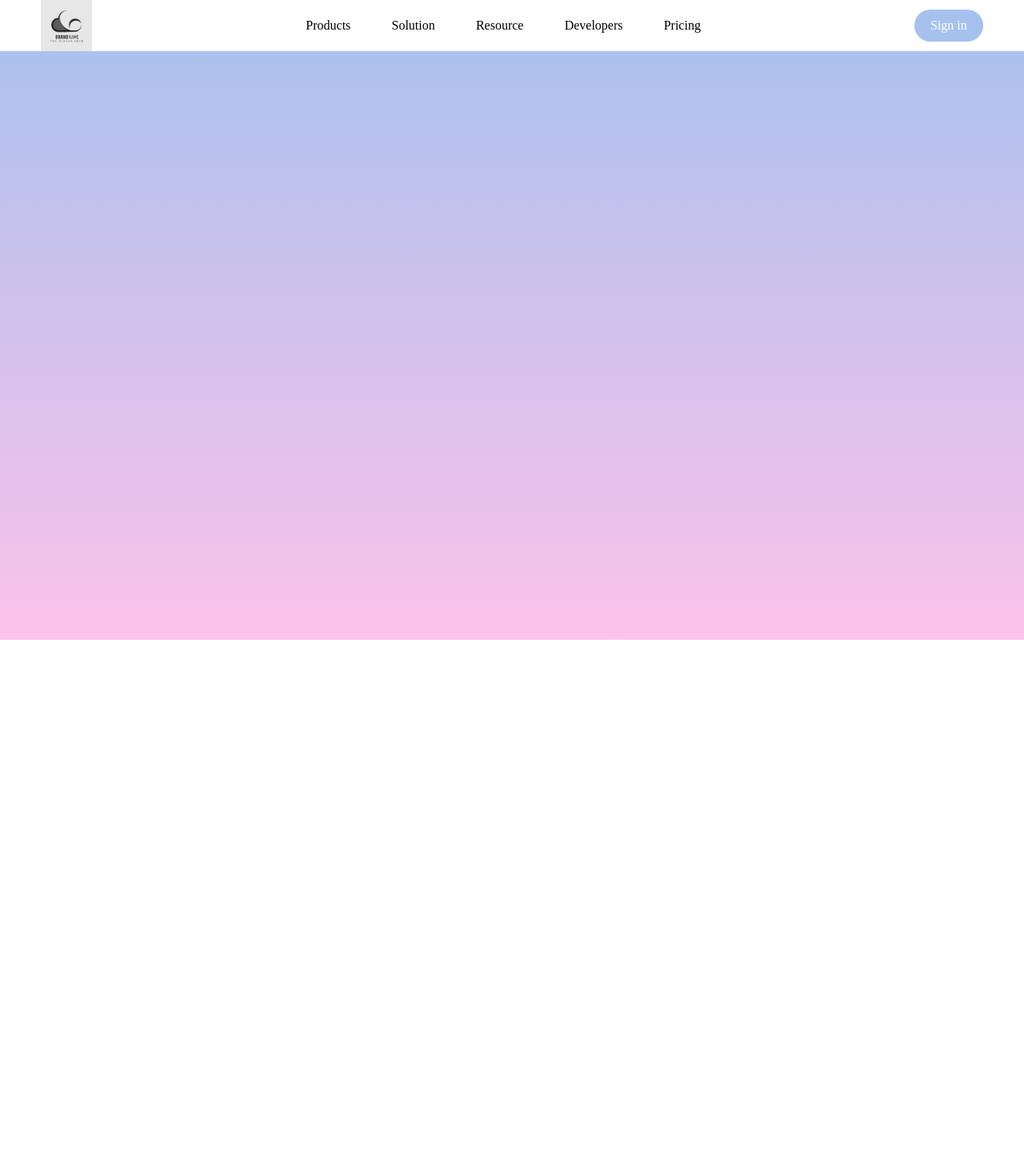
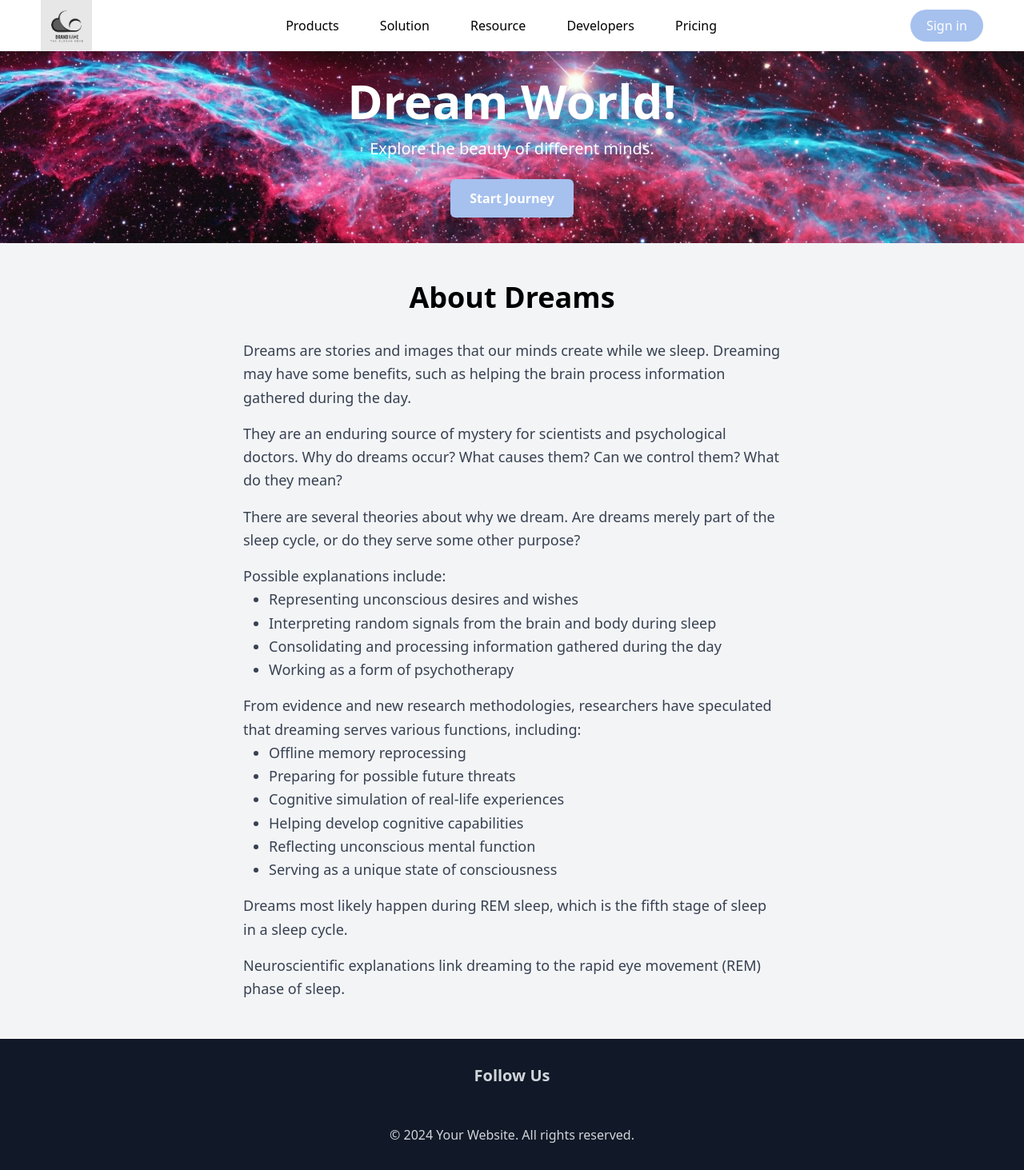
Before and after one commit to MATRIX-0101/Dream-Time, a React (Create React App) app: page / in a window 1280 px wide. Shown: the whole page at 80% size. Before the commit the page ends 800 px from the top, so only its background shows below. Built offline with nearby package versions, Linux system fonts and the light colour scheme.

Commit message:
basic home page done

```diff
--- a/public/index.html
+++ b/public/index.html
@@ -24,7 +24,7 @@
       work correctly both with client-side routing and a non-root public URL.
       Learn how to configure a non-root public URL by running `npm run build`.
     -->
-    <title>React App</title>
+    <title>Dream World</title>
   </head>
   <body>
     <noscript>You need to enable JavaScript to run this app.</noscript>
--- /dev/null
+++ b/src/components/AboutUs.js
@@ -0,0 +1,49 @@
+
+import React from 'react';
+
+export default function AboutUs() {
+  return (
+    <div className="bg-gray-100 min-h-screen">
+      <div className="container mx-auto py-12">
+        <h1 className="text-4xl font-bold text-center mb-8">About Dreams</h1>
+        <div className="max-w-2xl mx-auto">
+          <p className="text-lg text-gray-700 leading-relaxed">
+            Dreams are stories and images that our minds create while we sleep. Dreaming may have some benefits, such as helping the brain process information gathered during the day.
+          </p>
+          <p className="text-lg text-gray-700 leading-relaxed mt-4">
+            They are an enduring source of mystery for scientists and psychological doctors. Why do dreams occur? What causes them? Can we control them? What do they mean?
+          </p>
+          <p className="text-lg text-gray-700 leading-relaxed mt-4">
+            There are several theories about why we dream. Are dreams merely part of the sleep cycle, or do they serve some other purpose?
+          </p>
+          <p className="text-lg text-gray-700 leading-relaxed mt-4">
+            Possible explanations include:
+            <ul className="list-disc ml-8">
+              <li>Representing unconscious desires and wishes</li>
+              <li>Interpreting random signals from the brain and body during sleep</li>
+              <li>Consolidating and processing information gathered during the day</li>
+              <li>Working as a form of psychotherapy</li>
+            </ul>
+          </p>
+          <p className="text-lg text-gray-700 leading-relaxed mt-4">
+            From evidence and new research methodologies, researchers have speculated that dreaming serves various functions, including:
+            <ul className="list-disc ml-8">
+              <li>Offline memory reprocessing</li>
+              <li>Preparing for possible future threats</li>
+              <li>Cognitive simulation of real-life experiences</li>
+              <li>Helping develop cognitive capabilities</li>
+              <li>Reflecting unconscious mental function</li>
+              <li>Serving as a unique state of consciousness</li>
+            </ul>
+          </p>
+          <p className="text-lg text-gray-700 leading-relaxed mt-4">
+            Dreams most likely happen during REM sleep, which is the fifth stage of sleep in a sleep cycle.
+          </p>
+          <p className="text-lg text-gray-700 leading-relaxed mt-4">
+            Neuroscientific explanations link dreaming to the rapid eye movement (REM) phase of sleep.
+          </p>
+        </div>
+      </div>
+    </div>
+  );
+}
--- /dev/null
+++ b/src/components/Footer.js
@@ -0,0 +1,55 @@
+// import React from 'react'
+
+// export default function Footer() {
+//   return (
+//     <div>
+//       <footer className="bg-gray-900 text-gray-300 py-8">
+//       <div className="container mx-auto flex justify-center">
+//         <div className="grid grid-cols-1 md:grid-cols-3 gap-8">
+//           <div className="text-center">
+//             <h3 className="text-xl font-semibold mb-4">About Us</h3>
+//             <p>Lorem ipsum dolor sit amet, consectetur adipiscing elit. Duis sit amet lorem sed ipsum consequat bibendum.</p>
+//           </div>
+//           <div className="text-center">
+//             <h3 className="text-xl font-semibold mb-4">Contact Us</h3>
+//             <p>123 Main Street<br />City, State ZIP<br />Email: info@example.com<br />Phone: 123-456-7890</p>
+//           </div>
+//           <div className="text-center">
+//             <h3 className="text-xl font-semibold mb-4">Follow Us</h3>
+//             <div className="flex justify-center space-x-4">
+//               <a href="#" className="text-gray-300 hover:text-white"><i className="fab fa-facebook-square fa-lg"></i></a>
+//               <a href="#" className="text-gray-300 hover:text-white"><i className="fab fa-twitter-square fa-lg"></i></a>
+//               <a href="#" className="text-gray-300 hover:text-white"><i className="fab fa-instagram-square fa-lg"></i></a>
+//             </div>
+//           </div>
+//         </div>
+//       </div>
+//       <div className="mt-8 text-center">
+//         <p>&copy; 2024 Your Website. All rights reserved.</p>
+//       </div>
+//     </footer>
+//     </div>
+//   )
+// }
+
+import React from 'react';
+
+export default function Footer() {
+  return (
+    <footer className="bg-gray-900 text-gray-300 py-8">
+      <div className="container mx-auto flex justify-center">
+        <div className="text-center">
+          <h3 className="text-xl font-semibold mb-4">Follow Us</h3>
+          <div className="flex justify-center space-x-4">
+            <a href="#" className="text-gray-300 hover:text-white"><i className="fab fa-facebook-square fa-lg"></i></a>
+            <a href="#" className="text-gray-300 hover:text-white"><i className="fab fa-twitter-square fa-lg"></i></a>
+            <a href="#" className="text-gray-300 hover:text-white"><i className="fab fa-instagram-square fa-lg"></i></a>
+          </div>
+        </div>
+      </div>
+      <div className="mt-8 text-center">
+        <p>&copy; 2024 Your Website. All rights reserved.</p>
+      </div>
+    </footer>
+  );
+}
--- /dev/null
+++ b/src/components/Hero.js
@@ -0,0 +1,30 @@
+
+// import React from 'react';
+// import backgroundImage from '../assets/background.jpg'; // Import your background image
+
+// export default function Hero() {
+//   return (
+//     <div className="bg-cover bg-center h-80 md:h-auto flex items-center justify-center text-center text-white" style={{ backgroundImage: `url(${backgroundImage})` }}>
+//       <div className="p-8">
+//         <h1 className="text-4xl md:text-6xl font-bold mb-4">Dream World!</h1>
+//         <p className="text-lg md:text-xl">Explore the beauty of different minds.</p>
+//         <button className="bg-[#a6c1ee] text-white px-5 py-2 rounded-full hover:bg-[#87acec]">Start Journey</button>
+//       </div>
+//     </div>
+//   );
+// }
+
+import React from 'react';
+import backgroundImage from '../assets/background.jpg'; // Import your background image
+
+export default function Hero() {
+  return (
+    <div className="bg-cover bg-center h-max md:h-auto flex items-center justify-center text-center text-white" style={{ backgroundImage: `url(${backgroundImage})` }}>
+      <div className="p-8">
+        <h1 className="text-4xl md:text-6xl font-bold mb-4">Dream World!</h1>
+        <p className="text-lg md:text-xl mb-6">Explore the beauty of different minds.</p>
+        <button className="bg-[#a6c1ee] hover:bg-[#87acec] text-white px-6 py-3 rounded-md font-semibold transition duration-200 ease-in-out align-middle">Start Journey</button>
+      </div>
+    </div>
+  );
+}
--- a/src/components/Navbar.js
+++ b/src/components/Navbar.js
@@ -11,7 +11,7 @@ export default function Navbar({ fixed }) {
 
   return (
     <>
-      <div className="font-[Poppins] bg-gradient-to-t from-[#fbc2eb] to-[#a6c1ee] h-screen">
+      <div className="">
         <header className="bg-white">
           <nav className="flex justify-between items-center w-[92%] mx-auto">
             <div>
@@ -43,7 +43,7 @@ export default function Navbar({ fixed }) {
             </div>
             <div className="flex items-center gap-6">
               <button className="bg-[#a6c1ee] text-white px-5 py-2 rounded-full hover:bg-[#87acec]">Sign in</button>
-              <ionicon onClick={onToggleMenu} name={navbarOpen ? 'close' : 'menu'} className="text-3xl cursor-pointer md:hidden"></ionicon>
+              {/* <ionicon onClick={onToggleMenu} name={navbarOpen ? 'close' : 'menu'} className="text-3xl cursor-pointer md:hidden"></ionicon> */}
             </div>
           </nav>
         </header>
--- a/src/pages/HomePage.js
+++ b/src/pages/HomePage.js
@@ -1,10 +1,16 @@
 import React from 'react'
 import Navbar from '../components/Navbar'
+import Hero from '../components/Hero'
+import AboutUs from '../components/AboutUs'
+import Footer from '../components/Footer'
 
 export default function HomePage() {
   return (
     <div>
       <Navbar />
+      <Hero />
+      <AboutUs />
+      <Footer />
     </div>
   )
 }
```
Also changed, not shown: src/assets/background.jpg (added).
